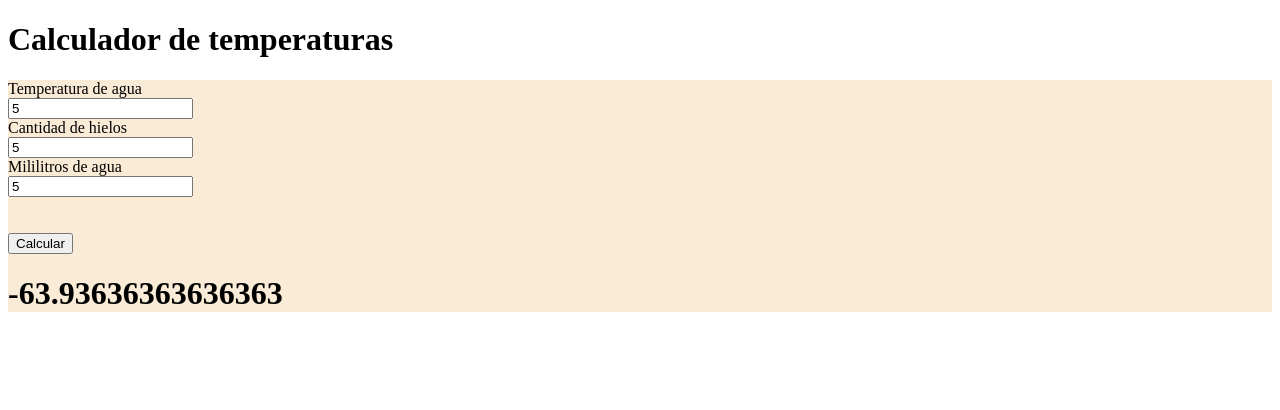
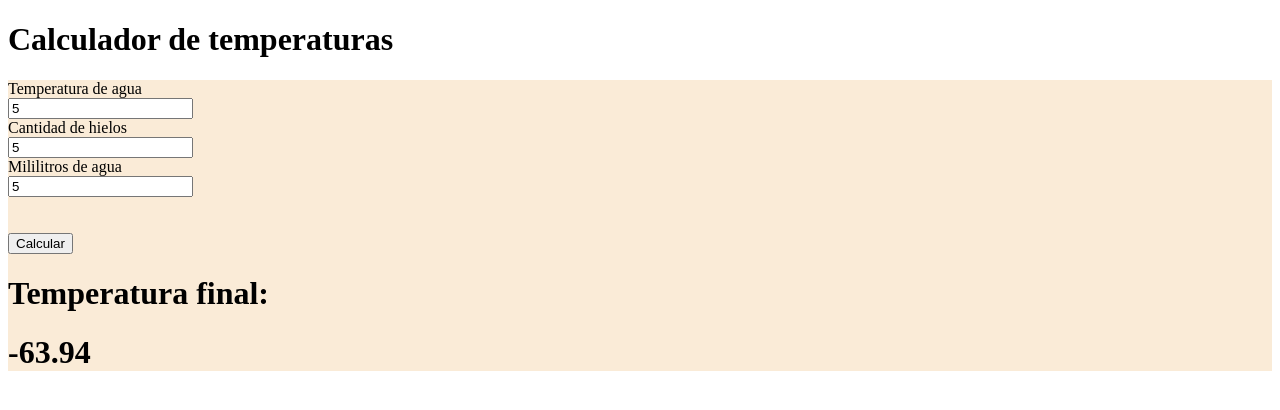
Before and after one commit to nico-bondarenco/Actividad_11.2, a plain HTML site: page index.html in a window 1280 px wide. Both pictures are taken after typing "5", "5", "5" into the empty fields and a click on the button "Calcular". Drawn offline with Linux system fonts and the light colour scheme.

Commit message:
mas lindo y redondeado

```diff
--- a/eventos.js
+++ b/eventos.js
@@ -5,11 +5,9 @@ document.addEventListener("DOMContentLoaded", () => {
         let ta = document.getElementById("ta").value
         let nh = document.getElementById("nh").value
         let ma = document.getElementById("ma").value
-
-        document.getElementById("resultado").innerText = ((ta*ma/(10*nh))-70.83)/((ma/(10*nh))+1)
+        let num = ((ta*ma/(10*nh))-70.83)/((ma/(10*nh))+1)
+        document.getElementById("resultado").innerText =(Math.round(num * 100) / 100).toFixed(2);
     }
 
     document.getElementById("enviador").addEventListener("click", calcular)
-
-    console.log(((ta*ma/(10*nh))-70.83)/((ma/(10*nh))+1))
 })
--- a/index.html
+++ b/index.html
@@ -18,6 +18,7 @@
         <br><br>
         <button id="enviador">Calcular</button>
 
+        <h1>Temperatura final:</h1>
         <h1 id="resultado"></h1>
     </div>
 </body>
```
